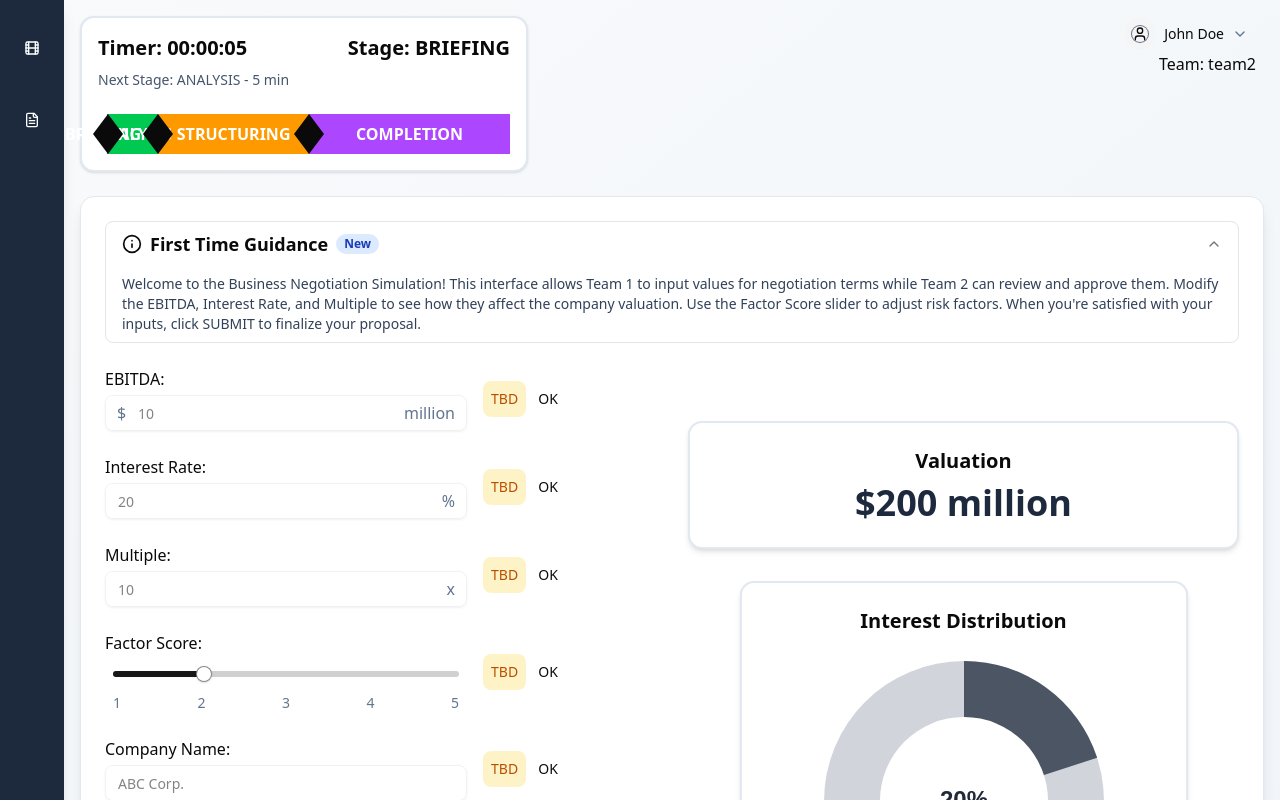
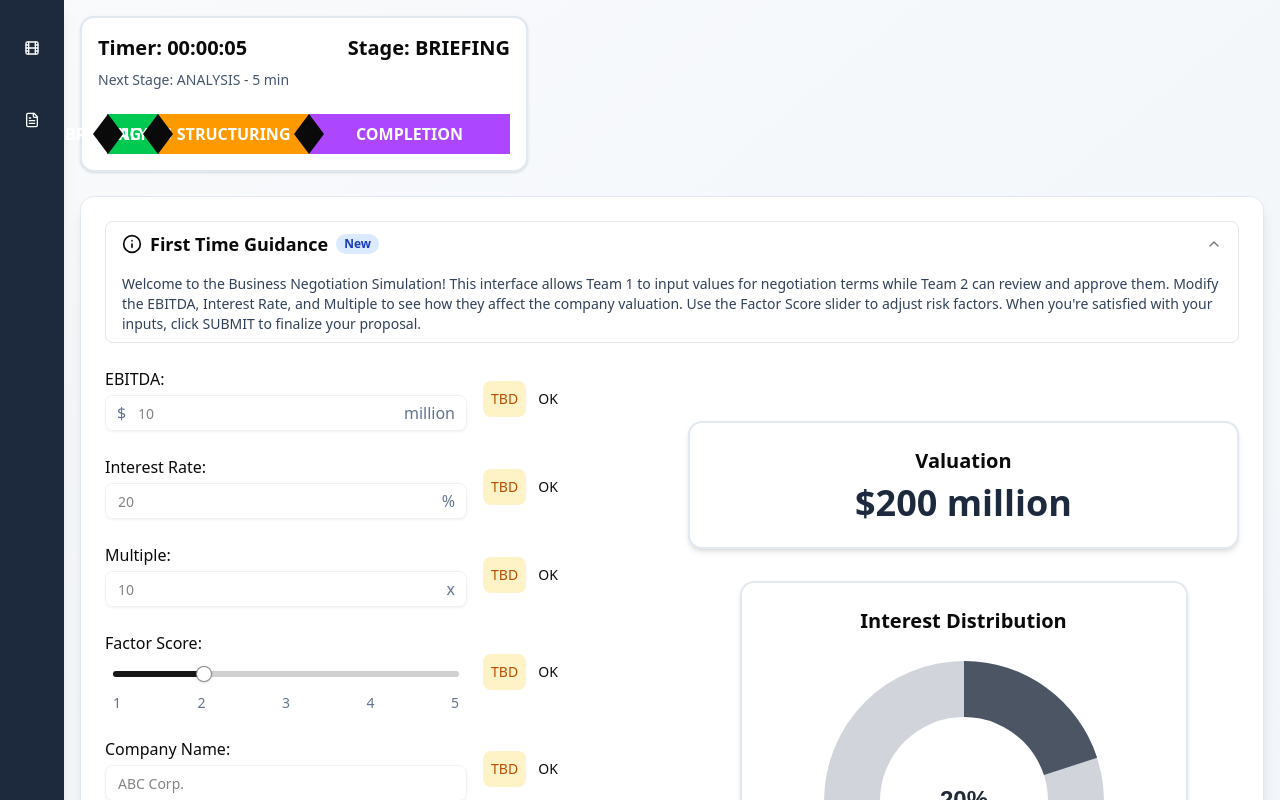
Before and after one commit to trncngh/finsimco-frontend, a Next.js app: page / in a window 1280 px wide. Shown: the top 800 px of the page. Built offline with nearby package versions, Linux system fonts and the light colour scheme.

Commit message:
feat: separate header component

```diff
--- a/src/components/mocule/user-avatar.tsx
+++ b/src/components/mocule/user-avatar.tsx
@@ -13,7 +13,7 @@ export const UserAvatar = ({ user, team, className }: TUserAvatarProps) => {
     <>
       <Button
         variant="ghost"
-        className="flex items-center gap-2 hover:bg-slate-100"
+        className="flex items-center gap-2 text-white hover:bg-slate-100"
       >
         <Avatar className="h-8 w-8">
           <AvatarFallback>
--- /dev/null
+++ b/src/components/organism/header.tsx
@@ -0,0 +1,13 @@
+'use client'
+import { UserAccountNav } from './user-account-nav'
+
+export const Header = () => {
+  return (
+    <header className="flex items-center justify-end bg-slate-800 px-4 py-2">
+      <UserAccountNav
+        user={{ name: 'John Doe', email: 'john.doe@example.com' }}
+        team="team2"
+      />
+    </header>
+  )
+}
--- a/src/components/organism/user-account-nav.tsx
+++ b/src/components/organism/user-account-nav.tsx
@@ -27,18 +27,18 @@ export const UserAccountNav = ({
         className="flex flex-col items-end justify-end"
       >
         <UserAvatar user={user} team={team} />
-        <span className="mr-2 font-medium">Team: {team}</span>
+        <span className="mr-2 font-medium text-white">Team: {team}</span>
       </DropdownMenuTrigger>
       <DropdownMenuContent align="end">
         <div className="flex items-center justify-start gap-2 p-2">
           <div className="flex flex-col space-y-1 leading-none">
             {user.name && <p className="font-medium">{user.name}</p>}
             {user.email && (
-              <p className="text-secondary w-[200px] truncate text-sm">
+              <p className="w-[200px] truncate text-sm text-white">
                 {user.email}
               </p>
             )}
-            <p className="text-secondary text-xs capitalize">Team: {team}</p>
+            <p className="text-xs text-white capitalize">Team: {team}</p>
           </div>
         </div>
         <DropdownMenuSeparator />
--- a/src/components/simulation-interface.tsx
+++ b/src/components/simulation-interface.tsx
@@ -9,7 +9,6 @@ import { useEffect, useState } from 'react'
 import { FirstTimeGuidance } from './first-time-guidance'
 import { InputFields } from './input-fields'
 import { Modal } from './mocule/modal'
-import { UserAccountNav } from './organism/user-account-nav'
 import { PieChart } from './pie-chart'
 import { Sidebar } from './sidebar'
 import { Timer } from './timer'
@@ -104,10 +103,6 @@ export default function SimulationInterface({
               onTimeAlert={() => setShowTimeAlert(true)}
               onTimeAlertClose={() => setShowTimeAlert(false)}
             />
-            <UserAccountNav
-              user={{ name: 'John Doe', email: 'john.doe@example.com' }}
-              team={team}
-            />
           </div>
 
           {showTimeAlert && (
```
